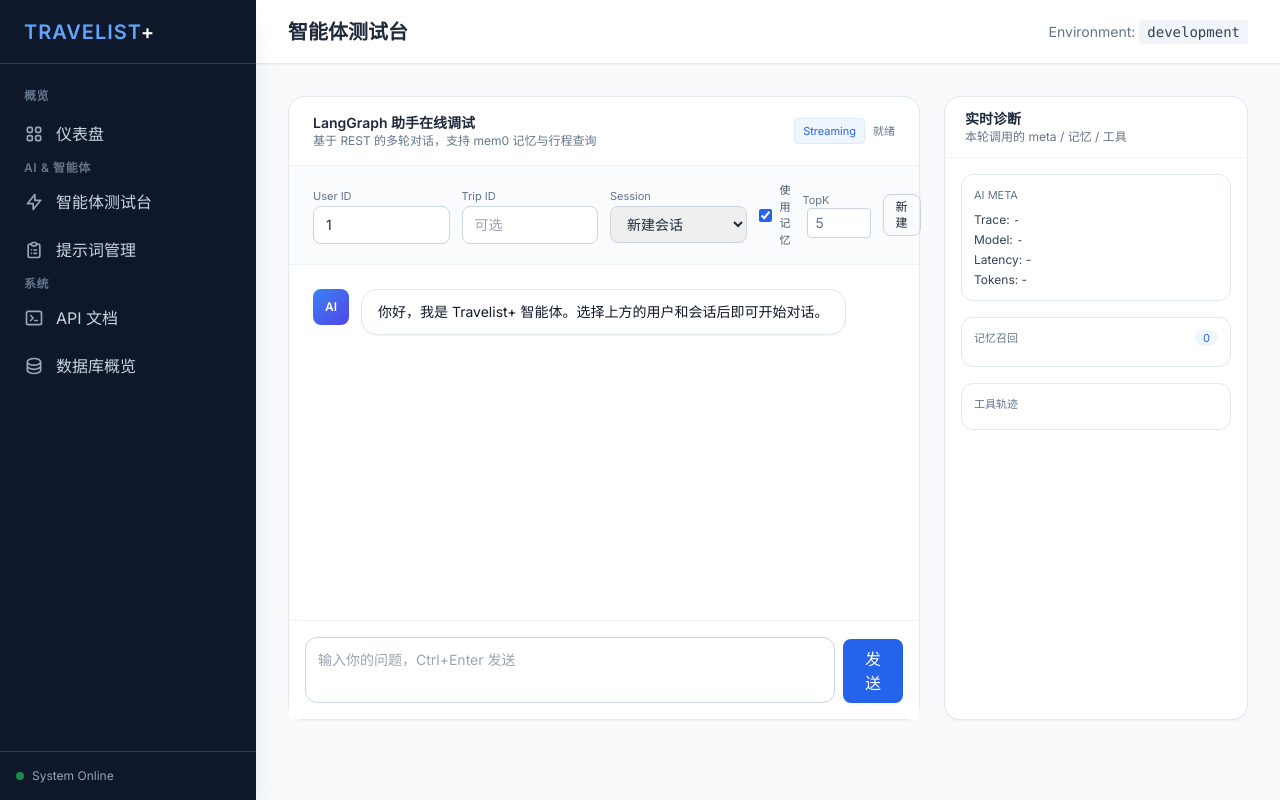
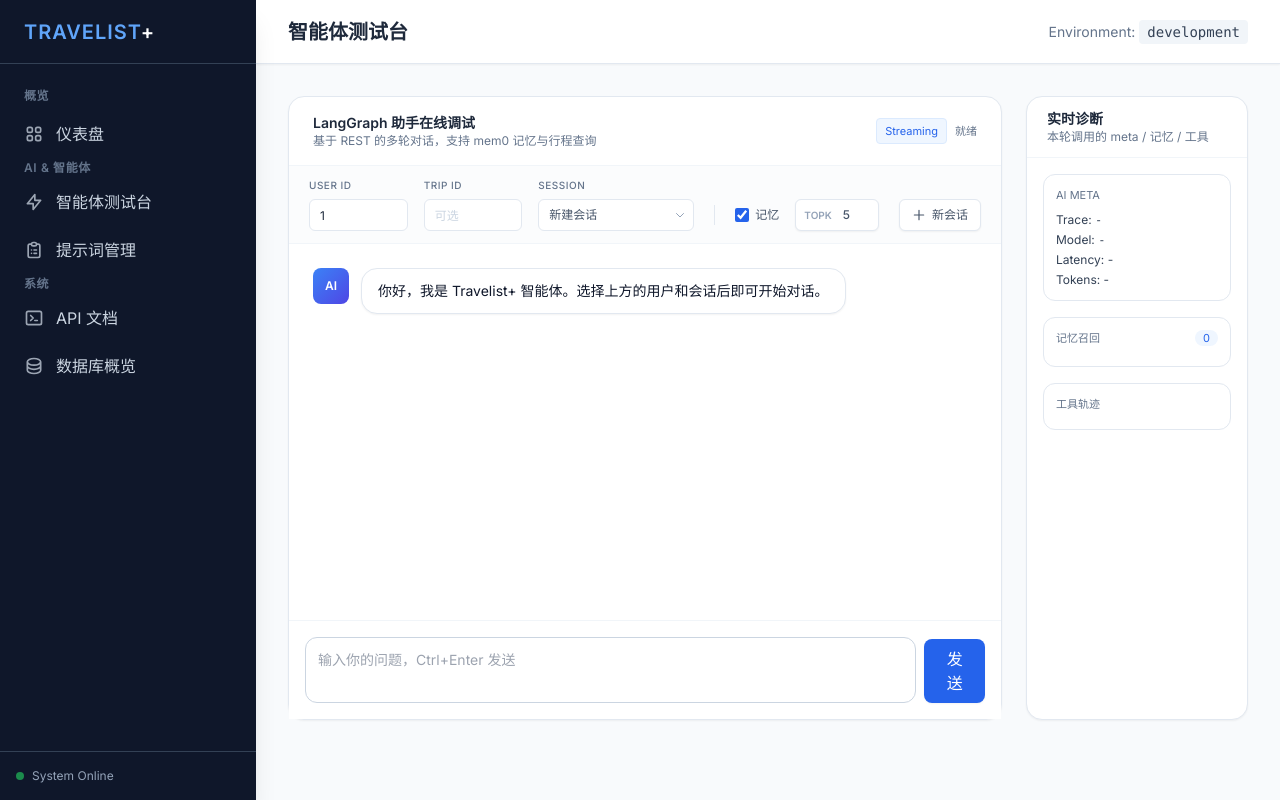
Before and after one commit to Kirayu173/Travelist-, a Python web app: template backend/app/admin/templates/ai_console.html in a window 1280 px wide. Run offline with Jinja, Linux system fonts and the light colour scheme; the template is opened without the code that fills it, so the values that code supplies are empty; some libraries are stand-ins or nearby versions.

Commit message:
Phase5.1

```diff
--- a/backend/app/admin/templates/ai_console.html
+++ b/backend/app/admin/templates/ai_console.html
@@ -17,7 +17,7 @@
 
 {% block content %}
 <div id="console-root" data-default='{{ default_payload | tojson }}' data-sessions='{{ recent_sessions | tojson }}' class="grid grid-cols-12 gap-6">
-    <div class="col-span-8 bg-white rounded-2xl border border-slate-200 shadow-sm flex flex-col h-[78vh]">
+    <div class="col-span-9 bg-white rounded-2xl border border-slate-200 shadow-sm flex flex-col h-[78vh]">
         <div class="px-6 py-4 border-b border-slate-100 flex items-center justify-between">
             <div>
                 <div class="text-sm font-semibold text-slate-800">LangGraph 助手在线调试</div>
@@ -29,25 +29,40 @@
             </div>
         </div>
 
-        <div class="px-6 py-4 grid grid-cols-12 gap-3 border-b border-slate-100 bg-slate-50/80">
-            <div class="col-span-3">
-                <label class="text-[11px] text-slate-500">User ID</label>
-                <input id="userId" type="number" class="w-full border border-slate-300 rounded-lg px-3 py-2 text-sm">
+        <div class="px-5 py-3 grid grid-cols-12 gap-4 border-b border-slate-100 bg-slate-50/50 items-end">
+            <div class="col-span-2">
+                <label class="block text-[10px] font-medium text-slate-500 mb-1.5 uppercase tracking-wider">User ID</label>
+                <input id="userId" type="number" class="w-full h-8 border border-slate-200 rounded-md px-2.5 py-1 text-xs bg-white placeholder-slate-300 focus:border-blue-500 focus:ring-2 focus:ring-blue-500/10 outline-none transition-all" placeholder="ID">
+            </div>
+            <div class="col-span-2">
+                <label class="block text-[10px] font-medium text-slate-500 mb-1.5 uppercase tracking-wider">Trip ID</label>
+                <input id="tripId" type="number" class="w-full h-8 border border-slate-200 rounded-md px-2.5 py-1 text-xs bg-white placeholder-slate-300 focus:border-blue-500 focus:ring-2 focus:ring-blue-500/10 outline-none transition-all" placeholder="可选">
             </div>
             <div class="col-span-3">
-                <label class="text-[11px] text-slate-500">Trip ID</label>
-                <input id="tripId" type="number" class="w-full border border-slate-300 rounded-lg px-3 py-2 text-sm" placeholder="可选">
+                <label class="block text-[10px] font-medium text-slate-500 mb-1.5 uppercase tracking-wider">Session</label>
+                <div class="relative">
+                    <select id="sessionSelect" class="w-full h-8 border border-slate-200 rounded-md pl-2.5 pr-6 py-1 text-xs bg-white text-slate-600 focus:border-blue-500 focus:ring-2 focus:ring-blue-500/10 outline-none transition-all appearance-none cursor-pointer"></select>
+                    <div class="absolute inset-y-0 right-0 flex items-center px-2 pointer-events-none text-slate-400">
+                        <svg class="w-3 h-3" fill="none" stroke="currentColor" viewBox="0 0 24 24"><path stroke-linecap="round" stroke-linejoin="round" stroke-width="2" d="M19 9l-7 7-7-7"></path></svg>
+                    </div>
+                </div>
             </div>
-            <div class="col-span-3">
-                <label class="text-[11px] text-slate-500">Session</label>
-                <select id="sessionSelect" class="w-full border border-slate-300 rounded-lg px-3 py-2 text-sm"></select>
-            </div>
-            <div class="col-span-3 flex items-center gap-3">
-                <label class="flex items-center gap-2 text-[11px] text-slate-600"><input id="useMemory" type="checkbox" class="accent-blue-600"> 使用记忆</label>
-                <label class="text-[11px] text-slate-500">TopK
-                    <input id="topK" type="number" class="w-16 border border-slate-300 rounded px-2 py-1 text-sm ml-1" value="5">
+
+            <div class="col-span-5 flex items-center gap-3 h-8">
+                <div class="h-5 w-px bg-slate-200 mx-1"></div> <label class="flex items-center gap-1.5 text-xs text-slate-600 cursor-pointer hover:text-slate-900 select-none py-1 px-1 rounded hover:bg-slate-100 transition-colors">
+                    <input id="useMemory" type="checkbox" class="w-3.5 h-3.5 rounded border-slate-300 text-blue-600 focus:ring-blue-500 cursor-pointer accent-blue-600">
+                    <span class="font-medium">记忆</span>
                 </label>
-                <button id="newSessionBtn" class="px-3 py-1 text-xs rounded-lg border border-slate-300 hover:bg-slate-100">新建</button>
+
+                <div class="flex items-center gap-1.5 bg-white border border-slate-200 rounded-md px-2 h-8 shadow-sm">
+                    <span class="text-[10px] text-slate-400 font-bold uppercase">TopK</span>
+                    <input id="topK" type="number" class="w-8 border-none p-0 text-center text-xs focus:ring-0 text-slate-600 font-medium" value="5">
+                </div>
+
+                <button id="newSessionBtn" class="ml-auto flex items-center gap-1.5 px-3 h-8 text-xs font-medium text-slate-600 bg-white border border-slate-200 rounded-md hover:bg-blue-50 hover:text-blue-600 hover:border-blue-200 transition-all shadow-sm active:scale-95">
+                    <svg class="w-3.5 h-3.5" fill="none" stroke="currentColor" viewBox="0 0 24 24"><path stroke-linecap="round" stroke-linejoin="round" stroke-width="2" d="M12 4v16m8-8H4"></path></svg>
+                    新会话
+                </button>
             </div>
         </div>
 
@@ -68,7 +83,7 @@
         </div>
     </div>
 
-    <div class="col-span-4 bg-white rounded-2xl border border-slate-200 shadow-sm h-[78vh] flex flex-col">
+    <div class="col-span-3 bg-white rounded-2xl border border-slate-200 shadow-sm h-[78vh] flex flex-col">
         <div class="px-5 py-3 border-b border-slate-100">
             <div class="text-sm font-semibold text-slate-800">实时诊断</div>
             <p class="text-xs text-slate-500">本轮调用的 meta / 记忆 / 工具</p>
```
